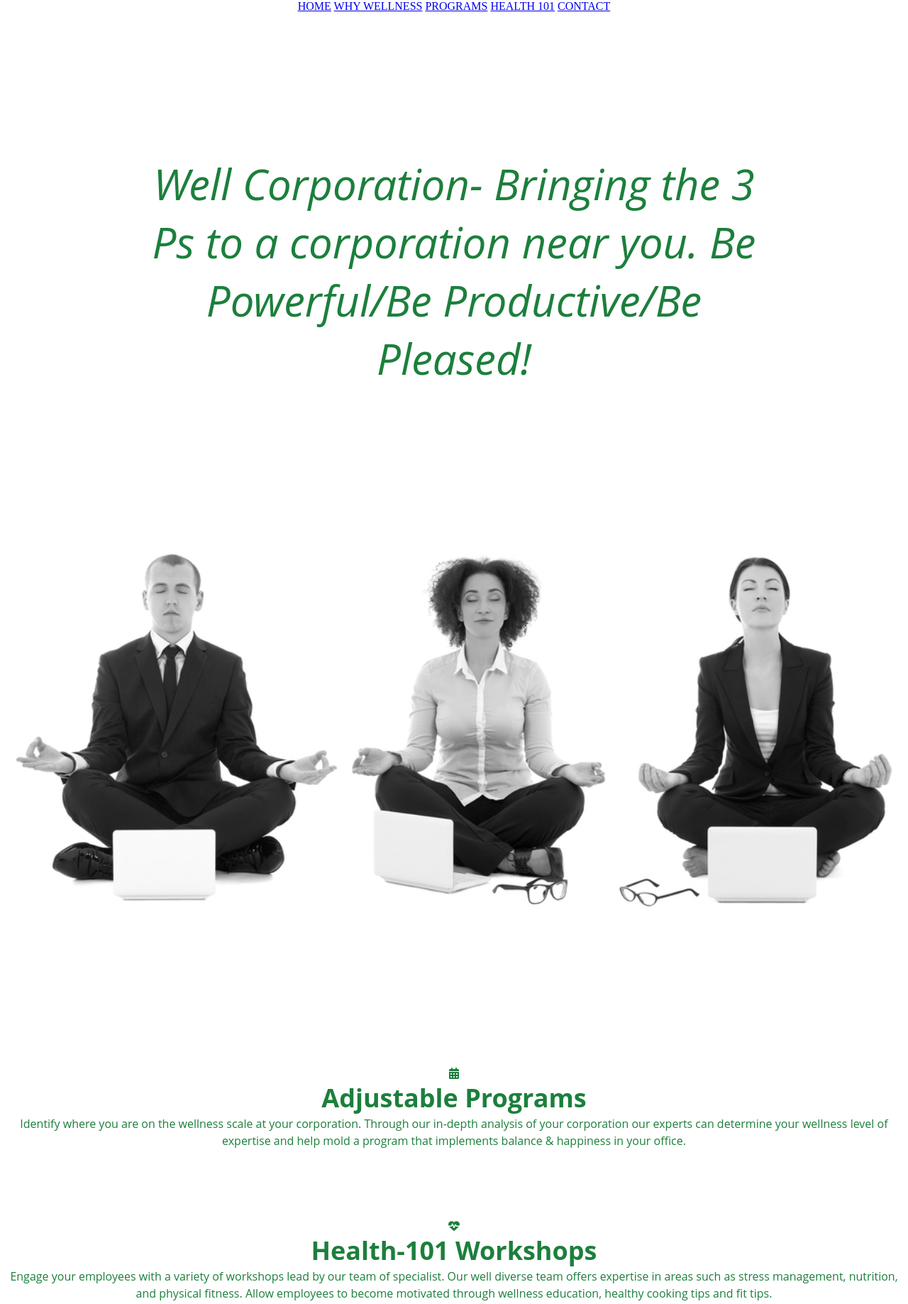
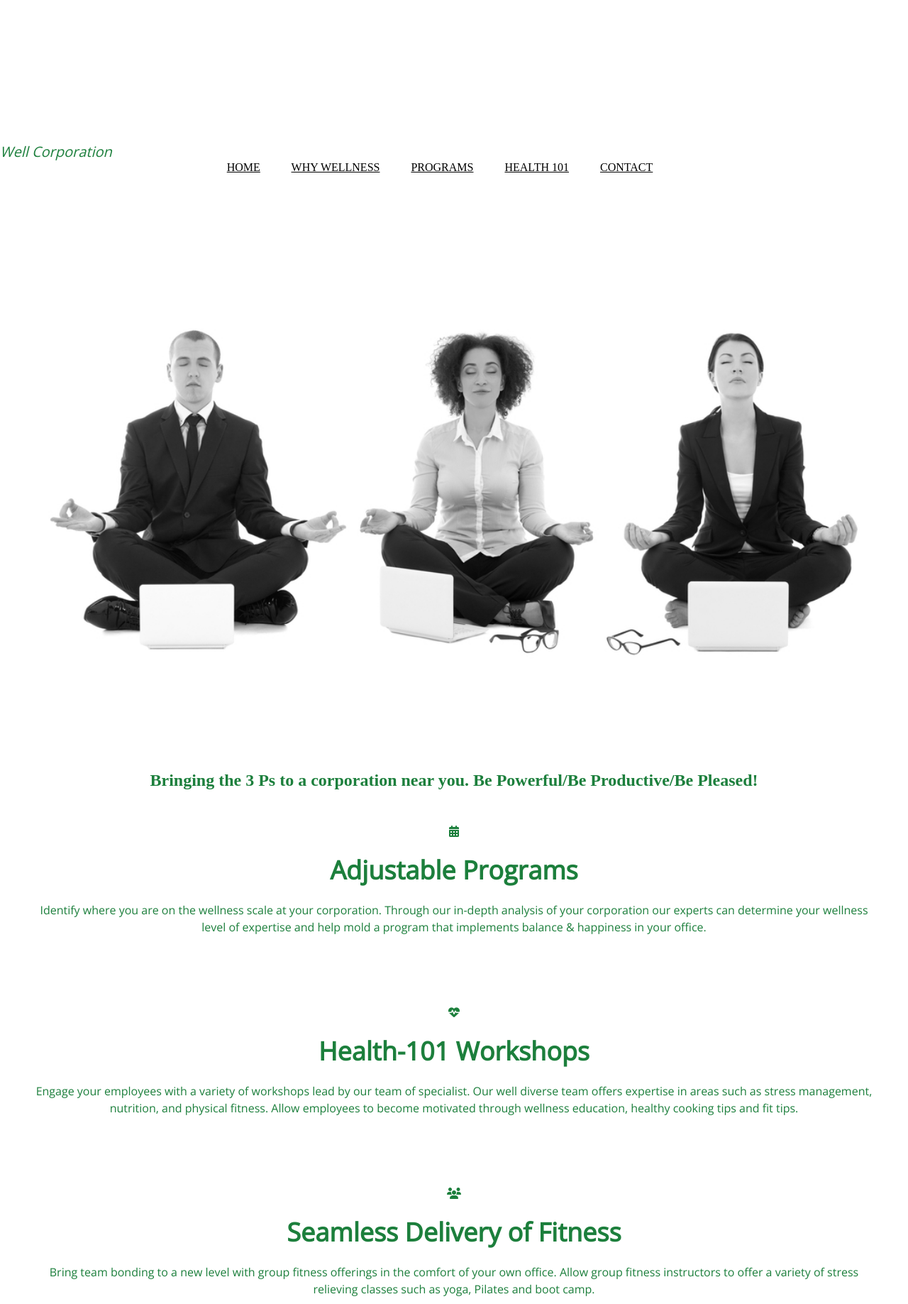
Before and after one commit to aimeemarie/aimeemarie.github.io, a plain HTML site: page unit_5/index.html in a window 1280 px wide. Shown: the top 1837 px of the page at 71% size. Drawn offline with nearby package versions, Linux system fonts and the light colour scheme.

Commit message:
Style Changes

```diff
--- a/unit_5/css/style.css
+++ b/unit_5/css/style.css
@@ -1,4 +1,4 @@
-<link rel="stylesheet" href="path/to/font-awesome/css/font-awesome.min.css">@import url(https://fonts.googleapis.com/css?family=Open+Sans);
+@import url(https://fonts.googleapis.com/css?family=Open+Sans);
 *!
  *  Font Awesome 4.6.2 by @davegandy - http://fontawesome.io - @fontawesome
  *  License - http://fontawesome.io/license (Font: SIL OFL 1.1, CSS: MIT License)
@@ -18,17 +18,39 @@ body {
 }
 
 header{
-	padding:0 200px;
+	padding:50x;
 }
 
-nav{
-margin:auto;
+h1{
+	font-family:'Open Sans', sans-serif;
+	font-weight: normal;
+	font-size: 20px;
+	font-style: italic;
+	text-align:left;
+	color:#1C7F3C;
+	margin:200px 0 0;
 }
+
+a {
+ 	color: black;
+	text-decoration: underline;
+}
+
+nav a {
+	color: black
+	font font-style: 'Open Sans', sans-serif;
+	margin-right: 40px;
+}
+
+img {
+	width: 100%
+}
+
 
 main{
 	background-color: #FFFFFF;
 	color:#1C7F3C;
-	padding:50px 0;
+	padding:50px;
 }
 
 section{
@@ -41,21 +63,10 @@ footer {
 	 text-align: center;
 }
 
-h1{
-	font-family:'Open Sans', sans-serif;
-	font-weight: normal;
-	font-size: 60px;
-	font-style: italic;
-	text-align:center;
-	color:#1C7F3C;
-	margin:200px 0 0;
-}
-
-h3,
-h4 {
+h3,h4 {
 	font-family: 'Open Sans', sans-serif;
 	font-size:2.25em;
-	text-align:center;
+	margin: 20px;
 }
 
 p {
--- a/unit_5/index.html
+++ b/unit_5/index.html
@@ -4,29 +4,31 @@
 		<title>Well Corporation</title>
 		<link rel="stylesheet" type="text/css" href="css/style.css">
 		<link rel="stylesheet" href="path/to/font-awesome/css/font-awesome.min.css">
+		<link rel="stylesheet" href="path/to/font-awesome/css/font-awesome.min.css">
 	</head>
 
 	<body>
-		<header id="landing">
-			<nav>
+		<h1>Well Corporation</h1>
+
+		<nav>
 				<a class="navlinks" href="#">HOME</a>
 				<a class="navlinks" href="#">WHY WELLNESS</a>
 				<a class="navlinks" href="#">PROGRAMS</a>
 				<a class="navlinks" href="#">HEALTH 101</a>
 				<a class="navlinks" href="#">CONTACT</a>
 			</nav>
-			<h1>Well Corporation- Bringing the 3 Ps to a corporation near you. Be Powerful/Be Productive/Be Pleased!</h1>
 		</header>
 
 		<main>
 			<div id="hero">
 				<img src="images/Homepage_meditation.jpg" alt tag="meditation employees" title="Corporate Employees">
+				<h2> Bringing the 3 Ps to a corporation near you. Be Powerful/Be Productive/Be Pleased!</h2>
 			</div>
 
 			<div class="service_content">
 				<section class="programs">
 					<i class="fa fa-calendar" aria-hidden="true"></i>
-					<h4 class=<"program titles">Adjustable Programs</h4>
+					<h3 class=<"program titles">Adjustable Programs</h3>
 					<p> Identify where you are on the wellness scale at your corporation. Through our in-depth analysis of your corporation our experts can determine your wellness level of expertise and help mold a program that implements balance & happiness in your office.
 					</p>
 				</section>
@@ -34,7 +36,7 @@
 
 				<section class="programs">
 					<i class="fa fa-heartbeat" aria-hidden="true"></i>
-					<h4 class="program titles">Health-101 Workshops</h4>
+					<h3 class="program titles">Health-101 Workshops</h3>
 					 <p>Engage your employees with a variety of workshops lead by our team of specialist. Our well diverse team offers expertise in areas such as stress management, nutrition, and physical fitness. Allow employees to become motivated through wellness education, healthy cooking tips and fit tips.
 					</p>
 				</section>
@@ -42,28 +44,28 @@
 
 				<section class="programs">
 					<i class="fa fa-users" aria-hidden="true"></i>
-					<h4 class="program titiles">Seamless Delivery of Fitness</h4>
+					<h3 class="program titiles">Seamless Delivery of Fitness</h3>
 					<p>Bring team bonding to a new level with group fitness offerings in the comfort of your own office. Allow group fitness instructors to offer a variety of stress relieving classes such as yoga, Pilates and boot camp.
 					</p>
 				</section>
 
 				<section class="programs">
 					<i class="fa fa-bicycle" aria-hidden="true"></i>
-					<h4 class="program titles">Customized Off-site Programs</h4>
+					<h3 class="program titles">Customized Off-site Programs</h3>
 					<p> Bring unique + customized team building experiences to your employees with exciting and unique group exercises designed to build trust and teamwork amongst employees. Build leadership + communication skills through empowering activities. Maximize team's problem solving and decisions making skills through physical and mental challenges.
 					</p>
 					</section>
 
 				<section class="programs">
 					<i class="fa fa-pagelines" aria-hidden="true"></i>
-					<h4 class="program titles">Tension be Gone!</h4>
+					<h3 class="program titles">Tension be Gone!</h3>
 					<p>Still bent out of shape over a project gone bad? Release office tension + stress with a visit from our in-office massage experts. Let them get to the bottom of office tension.
 					</p>
 				<section>
 
 				<section class="programs">
 					<i class="fa fa-building-o" aria-hidden="true"></i>
-					<h4 class="program titles">Livable Digs Assesment</h4>
+					<h3 class="program titles">Livable Digs Assesment</h3>
 					<p> Improve the level of balance &amp; comfort for your employees through an ergonomics program designed to promote a more efficient &amp; productive work environment. From standing to treadmill workstations, we help adjust to your needs.
 					</p>
 
```
